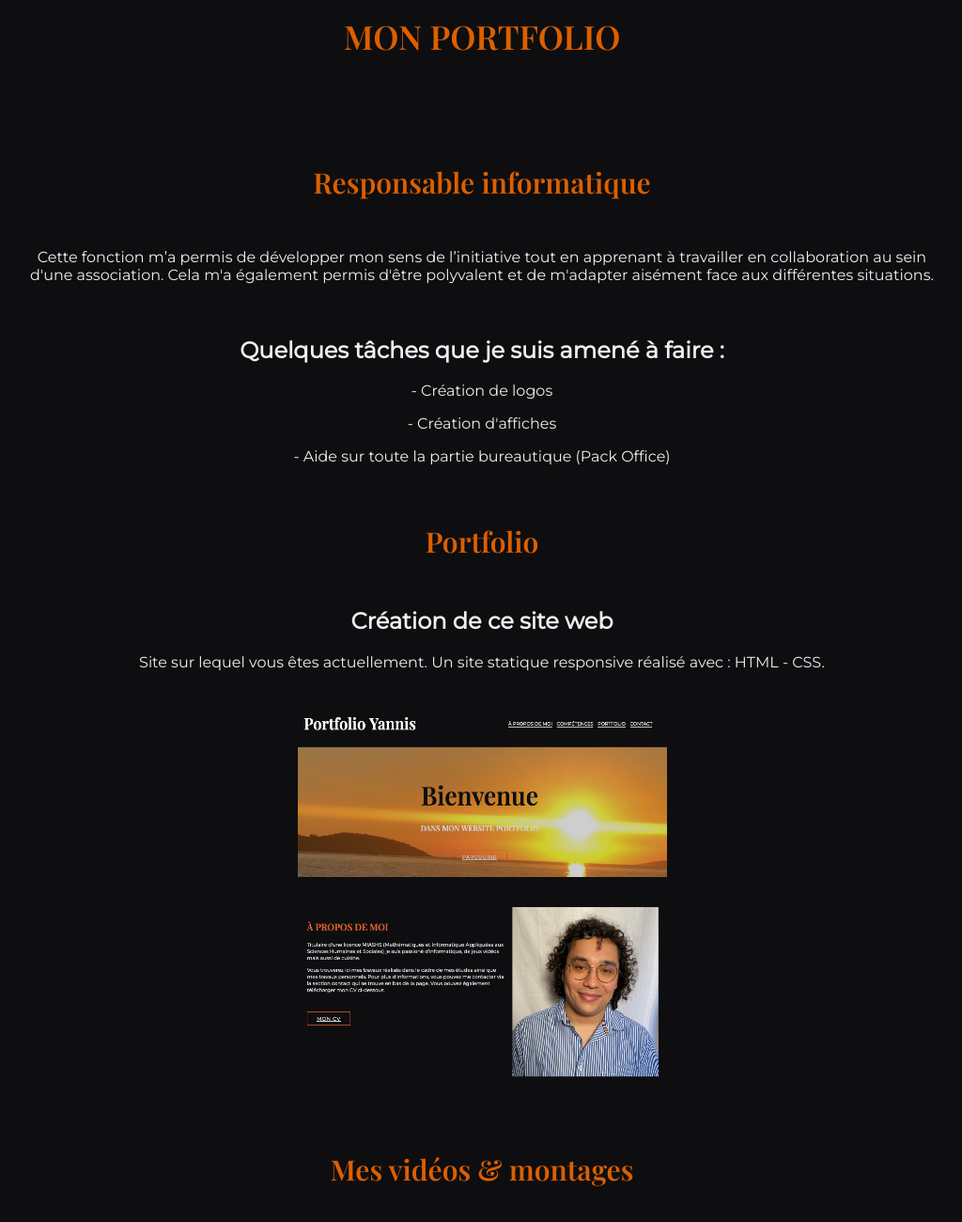
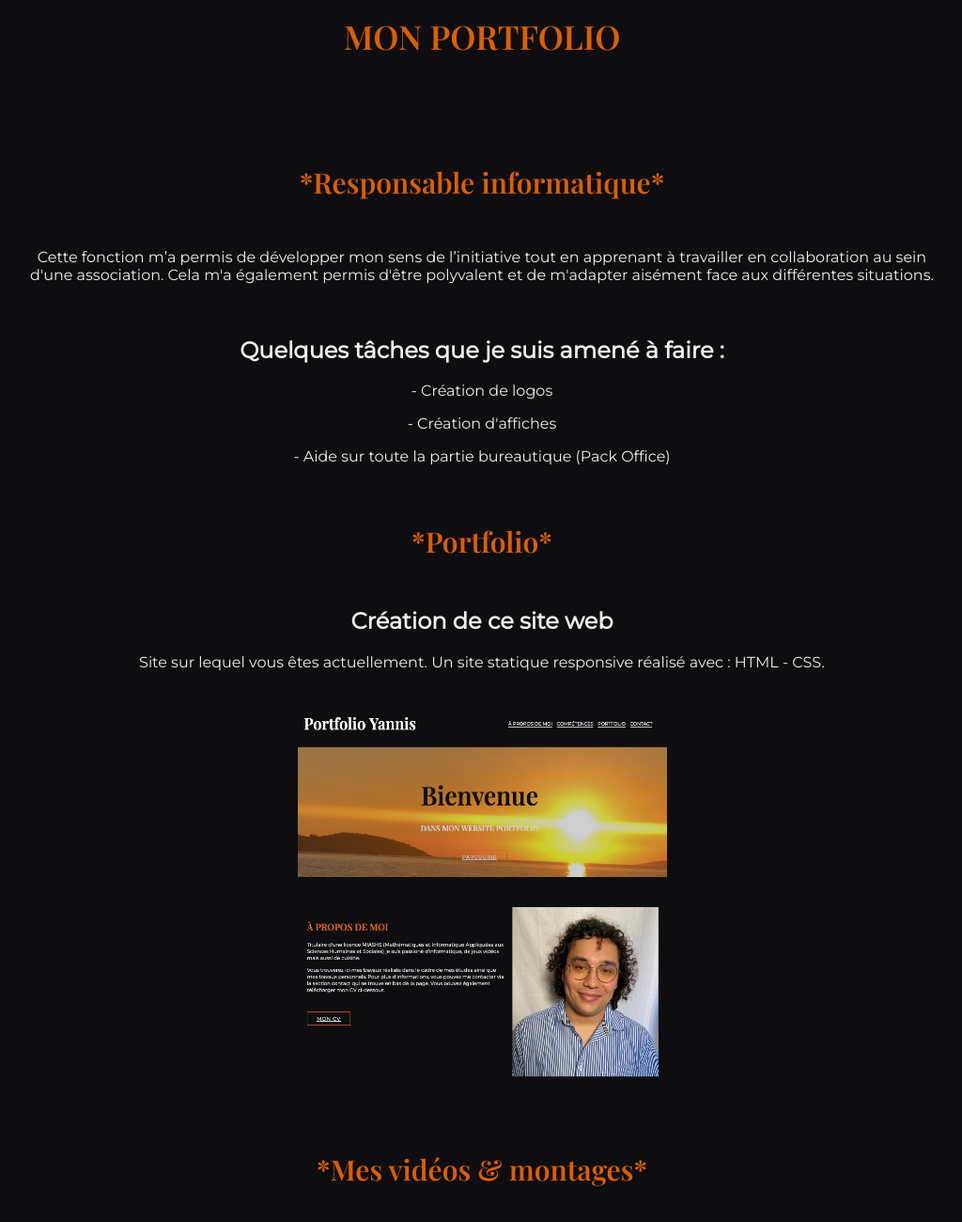
Before and after one commit to ac712/portfolioyannis, a plain HTML site: page index.html in a window 1280 px wide. Shown: the part 2080-3380 px from the top of the page at 94% size, without its empty margins (127-1151 px from the left). Drawn offline with nearby package versions, Linux system fonts and the light colour scheme.

Commit message:
evolve2.4

```diff
--- a/index.html
+++ b/index.html
@@ -86,7 +86,7 @@
             </div>
             <div class="portfolio">
                 <div class="left">
-                    <h1>Responsable informatique</h1>
+                    <h1>*Responsable informatique*</h1>
                     <p>Cette fonction m’a permis de développer mon sens de l’initiative tout en apprenant à travailler en collaboration au sein d'une association. Cela m'a également permis d'être polyvalent et de m'adapter aisément face aux différentes situations.</p>
                 </div>
                 <div class="right">
@@ -96,7 +96,7 @@
                     <p>- Aide sur toute la partie bureautique (Pack Office)</p>
                 </div>
                 <div class="left">
-                    <h1>Portfolio</h1>
+                    <h1>*Portfolio*</h1>
                     <h2>Création de ce site web</h2>
                     <p>Site sur lequel vous êtes actuellement. Un site statique responsive réalisé avec : HTML - CSS.</p>
                 </div>
@@ -106,7 +106,7 @@
             </div>
         </div>
         <div class="portfolio2">
-            <h1>Mes vidéos & montages</h1>
+            <h1>*Mes vidéos & montages*</h1>
         </div>
         <div class="ytb">
             <iframe width="560" height="315" src="https://www.youtube.com/embed/N4KrjiiR4PQ" title="YouTube video player" frameborder="0" allow="accelerometer; autoplay; clipboard-write; encrypted-media; gyroscope; picture-in-picture" allowfullscreen></iframe>
```
